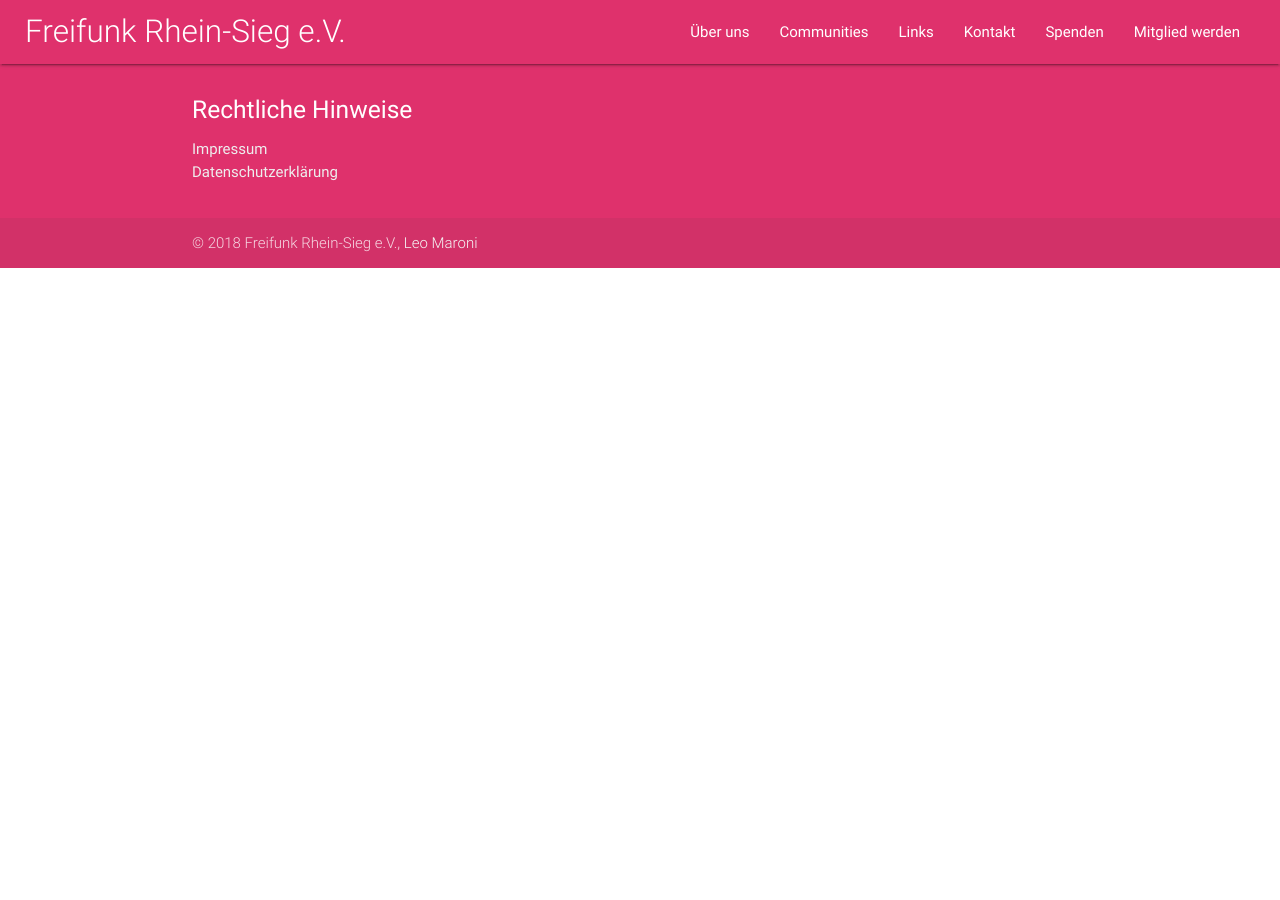
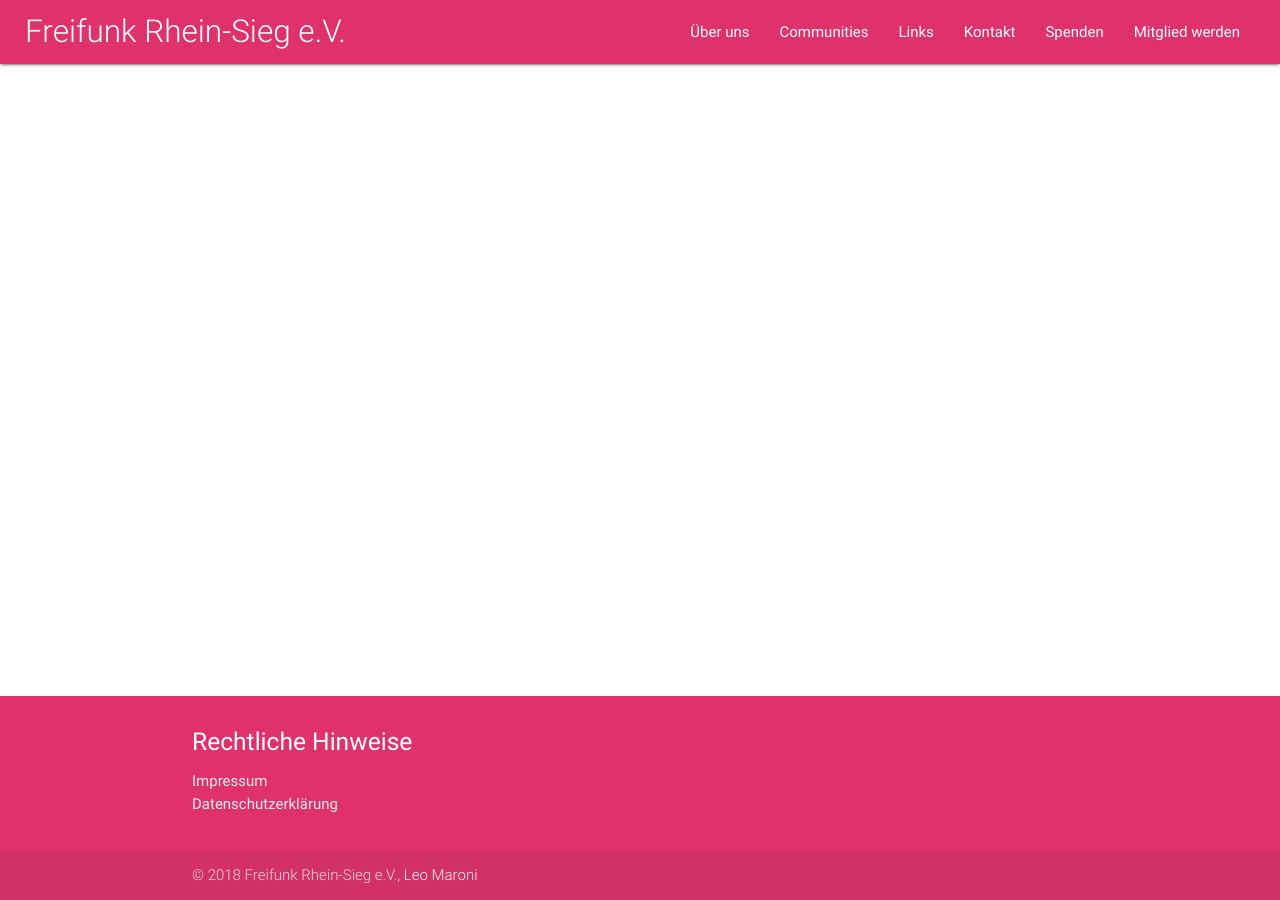
Before and after one commit to Freifunk-Rhein-Sieg/freifunk-rhein-sieg.net, a Jekyll site: the page built from index.html, in a window 1280 px wide. Built offline with Jekyll 4.4.1, drawn with Linux system fonts in a browser that asks for light colours; nearby versions of some CDN libraries; a script that is not in the unit is left out.

Commit message:
Add better footer

```diff
--- a/_layouts/page.html
+++ b/_layouts/page.html
@@ -9,7 +9,9 @@
 </head>
 <body>
 {% include header.html %}
-{{ content }}
+<main>
+    {{ content }}
+</main>
 {% include footer.html %}
 <script src="https://cdnjs.cloudflare.com/ajax/libs/jquery/3.2.1/jquery.min.js" integrity="sha256-hwg4gsxgFZhOsEEamdOYGBf13FyQuiTwlAQgxVSNgt4=" crossorigin="anonymous"></script>
 <script src="https://cdnjs.cloudflare.com/ajax/libs/materialize/0.100.2/js/materialize.min.js" integrity="sha256-uWtSXRErwH9kdJTIr1swfHFJn/d/WQ6s72gELOHXQGM=" crossorigin="anonymous"></script>
--- a/_layouts/post.html
+++ b/_layouts/post.html
@@ -9,7 +9,9 @@
 </head>
 <body>
 {% include header.html %}
-{{ content }}
+<main>
+    {{ content }}
+</main>
 {% include footer.html %}
 <script src="https://cdnjs.cloudflare.com/ajax/libs/jquery/3.2.1/jquery.min.js" integrity="sha256-hwg4gsxgFZhOsEEamdOYGBf13FyQuiTwlAQgxVSNgt4=" crossorigin="anonymous"></script>
 <script src="https://cdnjs.cloudflare.com/ajax/libs/materialize/0.100.2/js/materialize.min.js" integrity="sha256-uWtSXRErwH9kdJTIr1swfHFJn/d/WQ6s72gELOHXQGM=" crossorigin="anonymous"></script>
--- /dev/null
+++ b/_scss/_general.scss
@@ -0,0 +1,9 @@
+body {
+  display: flex;
+  min-height: 100vh;
+  flex-direction: column;
+}
+
+main {
+  flex: 1 0 auto;
+}
--- a/css/page.scss
+++ b/css/page.scss
@@ -3,6 +3,7 @@
 @import "variables";
 @import "mixins";
 @import "typography";
+@import "general";
 @import "header";
 @import "main-section";
 @import "footer";
--- a/css/post.scss
+++ b/css/post.scss
@@ -3,6 +3,7 @@
 @import "variables";
 @import "mixins";
 @import "typography";
+@import "general";
 @import "header";
 @import "main-section";
 @import "footer";
```
Also changed, not shown: index.html (line endings or trailing spaces).
